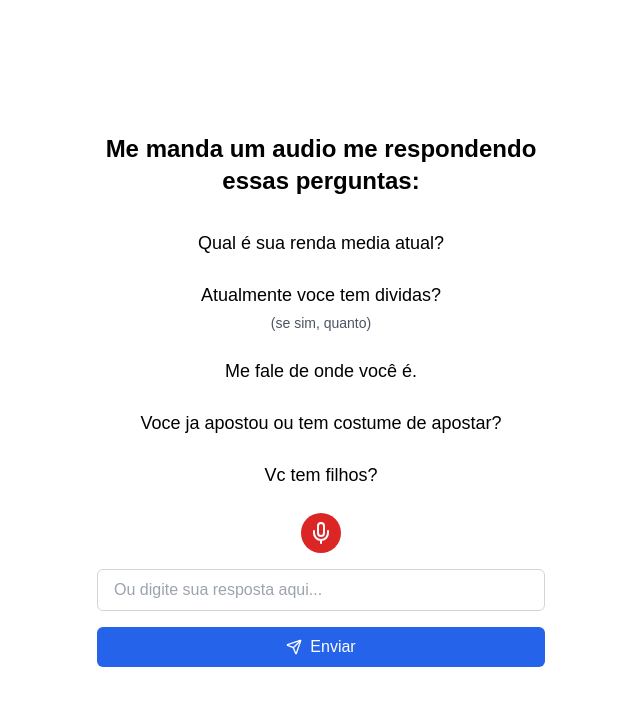
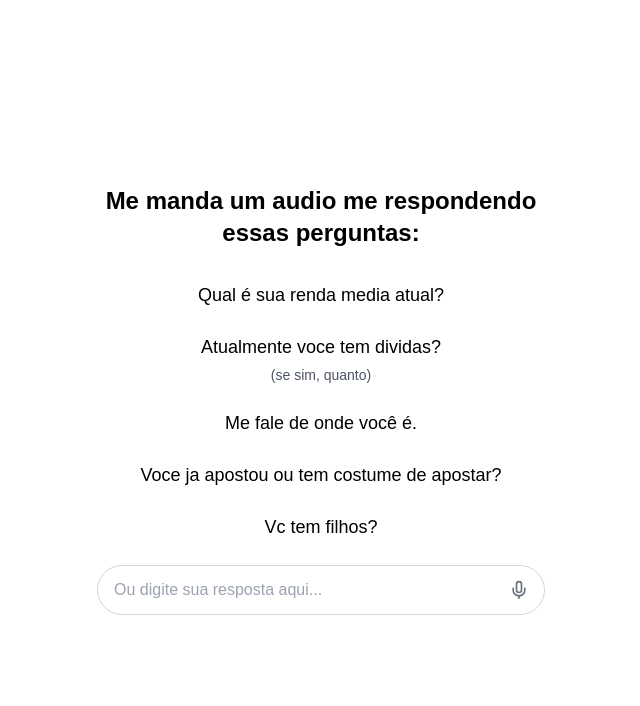
Before and after one commit to andreLucao/investAi, a Next.js app: page /fluxo-inicial/primeira-etapa in a window 1280 px wide. Shown: the top 706 px of the page, without its empty margins (319-959 px from the left). Built offline with nearby package versions, Linux system fonts and the light colour scheme.

Commit message:
recording for primeira-etapa done

```diff
--- a/app/fluxo-inicial/primeira-etapa/page.js
+++ b/app/fluxo-inicial/primeira-etapa/page.js
@@ -13,7 +13,6 @@ export default function page1() {
   const [audioURL, setAudioURL] = useState('');
   const mediaRecorderRef = useRef(null);
   const chunksRef = useRef([]);
-  const audioRef = useRef(null);
 
   const startRecording = async () => {
     try {
@@ -27,11 +26,13 @@ export default function page1() {
       };
 
       mediaRecorderRef.current.onstop = () => {
-        const blob = new Blob(chunksRef.current, { type: 'audio/webm' }); // Changed to webm format
+        const blob = new Blob(chunksRef.current, { type: 'audio/webm' });
+        setAudioBlob(blob);
         const url = URL.createObjectURL(blob);
-        setAudioBlob(blob);
         setAudioURL(url);
         chunksRef.current = [];
+        // Navigate to the next route immediately after recording stops
+        router.push('/fluxo-inicial/segunda-etapa');
       };
 
       mediaRecorderRef.current.start();
@@ -52,26 +53,17 @@ export default function page1() {
 
   const handleSubmit = (e) => {
     e.preventDefault();
-    if (textInput.trim() || audioBlob) {
-      // Here you would typically upload the audio file to your server
-      // For example:
-      // const formData = new FormData();
-      // if (audioBlob) formData.append('audio', audioBlob);
-      // if (textInput) formData.append('text', textInput);
-      // await fetch('/api/submit', { method: 'POST', body: formData });
-
+    if (textInput.trim()) {
       router.push('/fluxo-inicial/segunda-etapa');
     }
   };
 
-  // Cleanup function to revoke object URL when component unmounts
   const cleanup = () => {
     if (audioURL) {
       URL.revokeObjectURL(audioURL);
     }
   };
 
-  // Clean up the audio URL when the component unmounts
   useEffect(() => {
     return cleanup;
   }, []);
@@ -102,60 +94,36 @@ export default function page1() {
 
           <form onSubmit={handleSubmit} className="mt-8">
             <div className="space-y-4">
-              <div className="flex flex-col items-center gap-4">
-                <div className="flex items-center gap-2">
-                  {!isRecording ? (
-                    <button
-                      type="button"
-                      onClick={startRecording}
-                      className="p-2 bg-red-600 text-white rounded-full hover:bg-red-700 transition-colors"
-                    >
-                      <Mic className="w-6 h-6" />
-                    </button>
-                  ) : (
-                    <button
-                      type="button"
-                      onClick={stopRecording}
-                      className="p-2 bg-gray-600 text-white rounded-full hover:bg-gray-700 transition-colors"
-                    >
-                      <Square className="w-6 h-6" />
-                    </button>
-                  )}
-                </div>
-
-                {audioURL && (
-                  <div className="w-full">
-                    <p className="text-sm text-green-600 mb-2">Audio gravado com sucesso!</p>
-                    <audio
-                      ref={audioRef}
-                      src={audioURL}
-                      controls
-                      className="w-full"
-                    >
-                      Your browser does not support the audio element.
-                    </audio>
-                  </div>
-                )}
-              </div>
-
-              <div className="relative">
+              <div className="relative flex items-center">
                 <input
                   type="text"
                   value={textInput}
                   onChange={(e) => setTextInput(e.target.value)}
                   placeholder="Ou digite sua resposta aqui..."
-                  className="w-full px-4 py-2 border border-gray-300 rounded-md focus:outline-none focus:ring-2 focus:ring-blue-500 focus:border-transparent"
+                  className="w-full pl-4 pr-12 py-3 border border-gray-300 rounded-full focus:outline-none focus:ring-2 focus:ring-blue-500 focus:border-transparent"
                 />
+                <button
+                  type="button"
+                  onClick={isRecording ? stopRecording : startRecording}
+                  className="absolute right-2 p-2 text-gray-500 hover:text-gray-700 transition-colors"
+                >
+                  {!isRecording ? (
+                    <Mic className="w-5 h-5" />
+                  ) : (
+                    <Square className="w-5 h-5 text-red-600" />
+                  )}
+                </button>
               </div>
 
+              {textInput.trim() && (
                 <button
                   type="submit"
-                className="w-full flex items-center justify-center gap-2 bg-blue-600 text-white rounded-md py-2 px-4 hover:bg-blue-700 transition-colors"
-                disabled={!textInput.trim() && !audioBlob}
+                  className="w-full flex items-center justify-center gap-2 bg-blue-600 text-white rounded-full py-3 px-4 hover:bg-blue-700 transition-colors"
                 >
                   <Send className="w-4 h-4" />
                   Enviar
                 </button>
+              )}
             </div>
           </form>
         </div>
```
Lines whose indentation alone changed are shown as unchanged.
